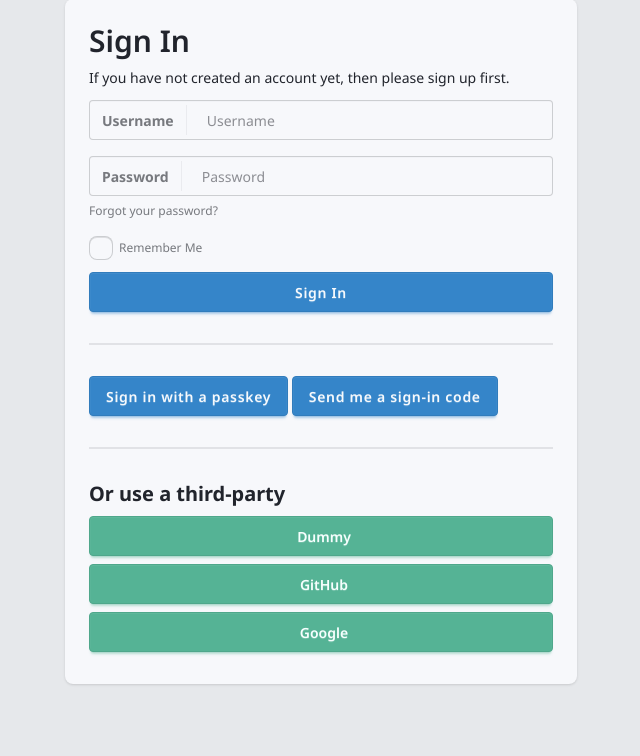
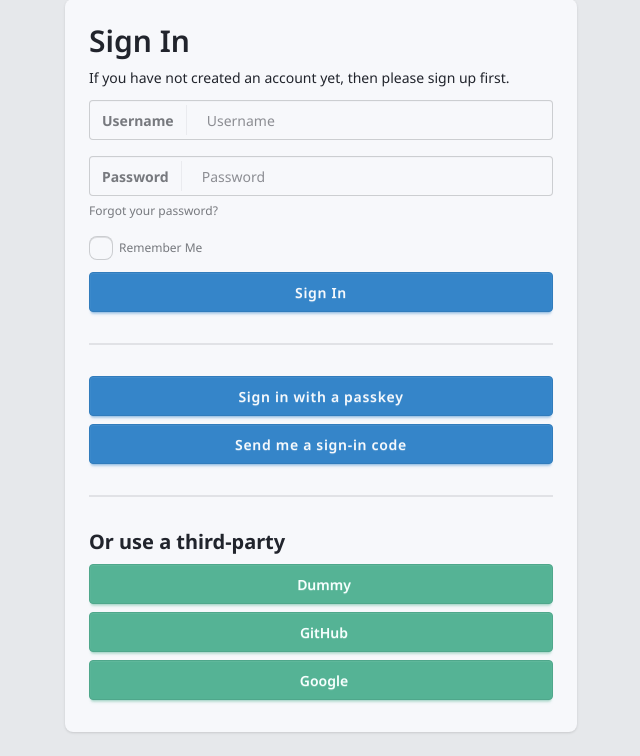
Before and after one commit to kitware-resonant/django-auth-style, a Django app: page /accounts/login/ in a window 1280 px wide. Shown: the part 89-845 px from the top of the page, without its empty margins (319-959 px from the left). Before the commit the page ends 774 px from the top, so only its background shows below. Run offline with Django 4.2, Linux system fonts and the light colour scheme; style sheets or scripts are compiled from the project's sources; parts of the project's set-up code (start-up, migrations or seed data) failed here and were passed over; some libraries are stand-ins or nearby versions.

Commit message:
Improve button group styles

```diff
--- a/auth_style/templates/allauth/elements/button_group.html
+++ b/auth_style/templates/allauth/elements/button_group.html
@@ -1,4 +1,4 @@
 {% load allauth %}
-<div>
+<div class="flex gap-2 {% if attrs.vertical %}flex-col{% endif %}">
     {% slot %}{% endslot %}
 </div>
```
